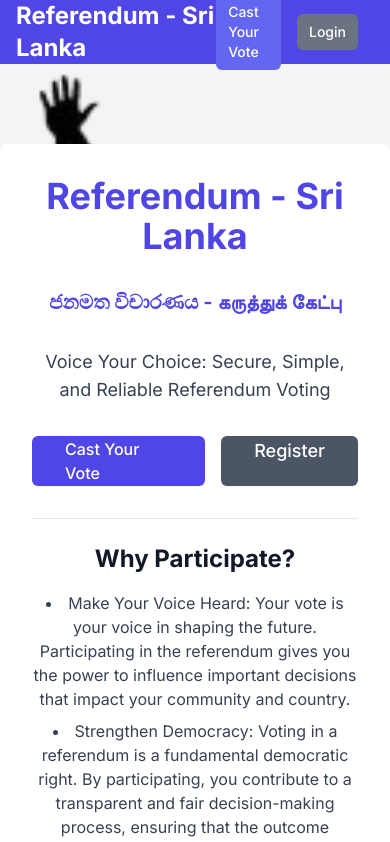
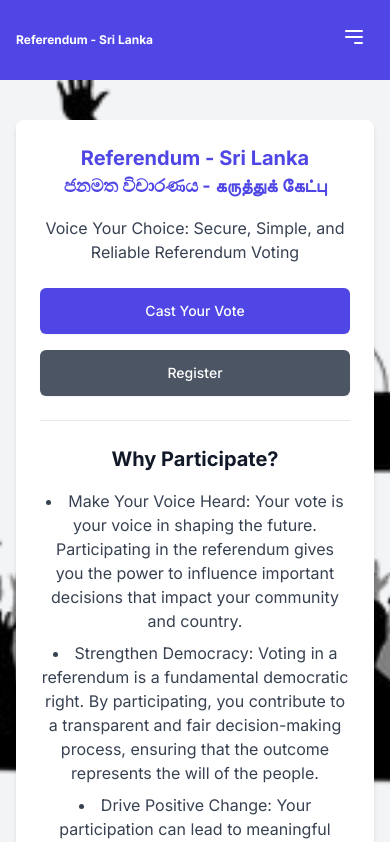
Before and after one commit to sameerabit/election-survey-app, a Next.js app: page / in a window 390 px wide. Shown: the top 842 px of the page. Built offline with nearby package versions, Linux system fonts and the light colour scheme.

Commit message:
election app

```diff
--- /dev/null
+++ b/src/app/components/LoadingAnimation.tsx
@@ -0,0 +1,27 @@
+// components/LoadingSpinner.tsx
+"use client";
+
+const LoadingSpinner: React.FC = () => {
+  return (
+    <div className="flex items-center justify-center min-h-screen">
+      <div className="loader ease-linear rounded-full border-8 border-t-8 border-gray-200 h-32 w-32"></div>
+      <style jsx>{`
+        .loader {
+          border-top-color: #3498db;
+          animation: spin 1.5s linear infinite;
+        }
+
+        @keyframes spin {
+          0% {
+            transform: rotate(0deg);
+          }
+          100% {
+            transform: rotate(360deg);
+          }
+        }
+      `}</style>
+    </div>
+  );
+};
+
+export default LoadingSpinner;
--- a/src/app/components/Navbar.tsx
+++ b/src/app/components/Navbar.tsx
@@ -1,56 +1,118 @@
 // components/Navbar.tsx
 "use client";
+import { useState } from "react";
 import Link from "next/link";
 import { useAuth } from "../context/AuthContext";
 
 const Navbar: React.FC = () => {
+  const [menuOpen, setMenuOpen] = useState(false);
   const { logout, user } = useAuth();
+
+  const toggleMenu = () => {
+    setMenuOpen(!menuOpen);
+  };
+
   return (
     <nav className="bg-indigo-600">
-      <div className="max-w-7xl mx-auto px-4 sm:px-6 lg:px-8">
+      <div className="max-w-7xl py-2 mx-auto px-4 sm:px-6 lg:px-8">
         <div className="flex items-center justify-between h-16">
           <div className="flex items-center">
             <Link
               href="/"
-              className="text-white text-2xl font-bold"
+              className="text-white text-xs sm:text-sm md:text-base lg:text-2xl font-bold"
             >
               Referendum - Sri Lanka
             </Link>
           </div>
-          <div className="flex items-center space-x-4">
+          <div className="flex items-center space-x-4 mx-2">
+            <div className="hidden sm:block">
               <Link
                 href="/survey"
-              className="px-3 py-2 text-sm font-medium text-white bg-indigo-500 rounded-md hover:bg-indigo-700"
+                className="px-3 py-2 m-2  text-xs sm:text-sm md:text-base lg:text-xl font-medium text-white bg-indigo-500 rounded-md hover:bg-indigo-700"
               >
                 Cast Your Vote
               </Link>
               {user?.username ? (
+                <>
                   <Link
                     href="#profile"
-                className="px-3 py-2 text-sm font-medium text-white bg-gray-500 rounded-md hover:bg-gray-700"
+                    className="px-3 py-2 m-2 sm:text-sm md:text-base lg:text-xl font-medium text-white bg-gray-500 rounded-md hover:bg-gray-700"
                   >
                     Hi!, {user?.username}
                   </Link>
+                  <button
+                    onClick={logout}
+                    className="px-3 py-2 sm:text-sm md:text-base lg:text-xl font-medium text-white bg-gray-500 rounded-md hover:bg-gray-700"
+                  >
+                    Logout
+                  </button>
+                </>
               ) : (
                 <Link
                   href="/login"
-                className="px-3 py-2 text-sm font-medium text-white bg-gray-500 rounded-md hover:bg-gray-700"
+                  className="px-3 py-2 sm:text-sm md:text-base lg:text-xl font-medium text-white bg-gray-500 rounded-md hover:bg-gray-700"
                 >
                   Login
                 </Link>
               )}
+            </div>
+            <div className="sm:hidden">
+              <button
+                onClick={toggleMenu}
+                className="text-white focus:outline-none"
+              >
+                <svg
+                  className="w-6 h-6"
+                  fill="none"
+                  stroke="currentColor"
+                  viewBox="0 0 24 24"
+                  xmlns="http://www.w3.org/2000/svg"
+                >
+                  <path
+                    strokeLinecap="round"
+                    strokeLinejoin="round"
+                    strokeWidth="2"
+                    d="M4 6h16M4 12h16m-7 6h7"
+                  ></path>
+                </svg>
+              </button>
+            </div>
+          </div>
+        </div>
+        {menuOpen && (
+          <div className="sm:hidden">
+            <Link
+              href="/survey"
+              className="block px-3 py-2 text-base font-medium text-center text-white bg-indigo-500 rounded-md hover:bg-indigo-700"
+            >
+              Cast Your Vote
+            </Link>
             {user?.username ? (
-              <button
+              <>
+                <Link
+                  href="#profile"
+                  className="block px-3 m-2 py-2 text-base text-center font-medium text-white bg-gray-500 rounded-md hover:bg-gray-700"
+                >
+                  Hi!, {user?.username}
+                </Link>
+                <Link
+                  href="#"
                   onClick={logout}
-                className="text-white"
+                  className="block px-3 m-2 py-2 text-base text-center font-medium text-white bg-gray-500 rounded-md hover:bg-gray-700"
                 >
                   Logout
-              </button>
+                </Link>
+              </>
             ) : (
-              <span></span>
+              <Link
+                href="/login"
+                className="block px-3 py-2 m-2 text-base font-medium text-white bg-gray-500 rounded-md hover:bg-gray-700"
+              >
+                Login
+              </Link>
             )}
           </div>
-        </div>
+        )}
       </div>
     </nav>
   );
--- a/src/app/page.tsx
+++ b/src/app/page.tsx
@@ -7,10 +7,10 @@ import Image from "next/image";
 const Home: React.FC = () => {
   return (
     <div
+      className="min-h-screen bg-gray-100 bg-cover bg-center"
       style={{
         backgroundImage: "url('/bg/bg.png')",
       }}
-      className="min-h-screen bg-gray-100 bg-cover bg-center"
     >
       <Head>
         <title>Referendum - Sri Lanka</title>
@@ -23,34 +23,34 @@ const Home: React.FC = () => {
 
       <Navbar />
 
-      <main className="flex items-center justify-center py-20">
-        <div className="w-full max-w-4xl p-8 space-y-8 bg-white rounded-lg shadow-md">
-          <h1 className="text-4xl font-bold text-center text-indigo-600">
+      <main className="flex items-center justify-center py-10 px-4 sm:px-6 lg:px-8">
+        <div className="w-full max-w-4xl p-6 bg-white rounded-lg shadow-md">
+          <h1 className="text-xl sm:text-2xl md:text-3xl text-center font-bold text-indigo-600">
             Referendum - Sri Lanka
           </h1>
-          <h2 className="text-xl font-bold text-center text-indigo-600">
+          <h2 className="text-lg sm:text-xl md:text-2xl font-bold text-center text-indigo-600">
             ජනමත විචාරණය - கருத்துக் கேட்பு
           </h2>
-          <p className="text-lg text-center text-gray-700">
+          <p className="text-center text-gray-700 my-4 sm:my-6">
             Voice Your Choice: Secure, Simple, and
             Reliable Referendum Voting
           </p>
-          <div className="flex justify-center space-x-4">
+          <div className="flex flex-col sm:flex-row justify-center space-y-4 sm:space-y-0 sm:space-x-6 my-6">
             <Link
               href="/survey"
-              className="px-8 sm:py-3 md:text-lg sm:text-sm font-medium text-white bg-indigo-600 border border-transparent rounded-md shadow-sm hover:bg-indigo-700 focus:outline-none focus:ring-2 focus:ring-offset-2 focus:ring-indigo-500"
+              className="px-6 py-3 text-sm sm:text-base md:text-lg font-medium text-white bg-indigo-600 border border-transparent rounded-md shadow-sm hover:bg-indigo-700 focus:outline-none focus:ring-2 focus:ring-offset-2 focus:ring-indigo-500 text-center"
             >
               Cast Your Vote
             </Link>
             <Link
               href="/register"
-              className="px-8 sm:py-3 text-lg font-medium text-white bg-gray-600 border border-transparent rounded-md shadow-sm hover:bg-gray-700 focus:outline-none focus:ring-2 focus:ring-offset-2 focus:ring-gray-500"
+              className="px-6 py-3 text-sm sm:text-base md:text-lg font-medium text-white bg-gray-600 border border-transparent rounded-md shadow-sm hover:bg-gray-700 focus:outline-none focus:ring-2 focus:ring-offset-2 focus:ring-gray-500 text-center"
             >
               Register
             </Link>
           </div>
           <div className="pt-6 border-t border-gray-200">
-            <h2 className="text-2xl font-bold text-center text-gray-900">
+            <h2 className="text-xl sm:text-2xl font-bold text-center text-gray-900">
               Why Participate?
             </h2>
             <ul className="mt-4 space-y-2 text-center text-gray-700 list-disc list-inside">
--- a/src/app/survey/page.tsx
+++ b/src/app/survey/page.tsx
@@ -7,6 +7,7 @@ import React, {
 import Navbar from "../components/Navbar";
 import Image from "next/image";
 import { useRouter } from "next/navigation";
+import LoadingSpinner from "../components/LoadingAnimation";
 
 const API_HOST = process.env.NEXT_PUBLIC_API_HOST;
 const NEXT_PUBLIC_IMAGE_URL =
@@ -53,7 +54,11 @@ const Survey: React.FC = () => {
   };
 
   if (loading) {
-    return <div>Loading...</div>;
+    return (
+      <div>
+        <LoadingSpinner></LoadingSpinner>
+      </div>
+    );
   }
 
   return (
--- a/src/app/vote/[electionId]/page.tsx
+++ b/src/app/vote/[electionId]/page.tsx
@@ -183,11 +183,11 @@ const Vote: React.FC<Vote> = ({
 
       <main className="flex items-center justify-center py-20">
         <div className="container mx-auto">
-          <div className="max-w-4xl mx-auto bg-white rounded-lg overflow-hidden shadow-lg">
-            <h1 className="text-sm font-semibold mb-4 px-6 py-4 bg-gray-200 border-b border-gray-300">
+          <div className="max-w-4xl mx-auto bg-white text-gray-700 rounded-lg overflow-hidden shadow-lg">
+            <h1 className="text-sm font-semibold text-gray-700 mb-4 px-6 py-4 bg-gray-200 border-b border-gray-300">
               Cast Your Vote
             </h1>
-            <h2 className="p-6 font-serif font-bold from-stone-950 text-3xl">
+            <h2 className="p-6 font-serif font-bold text-gray-700 text-3xl">
               {election.title}
             </h2>
 
```
Lines whose indentation alone changed are shown as unchanged.
